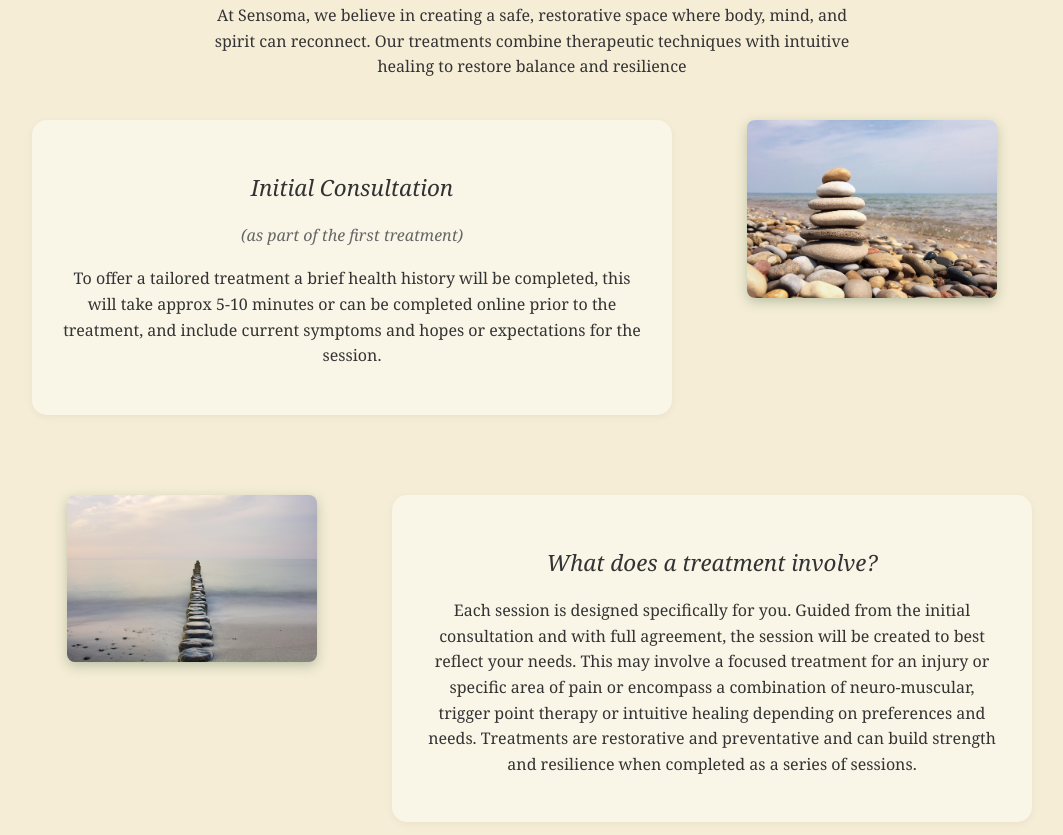
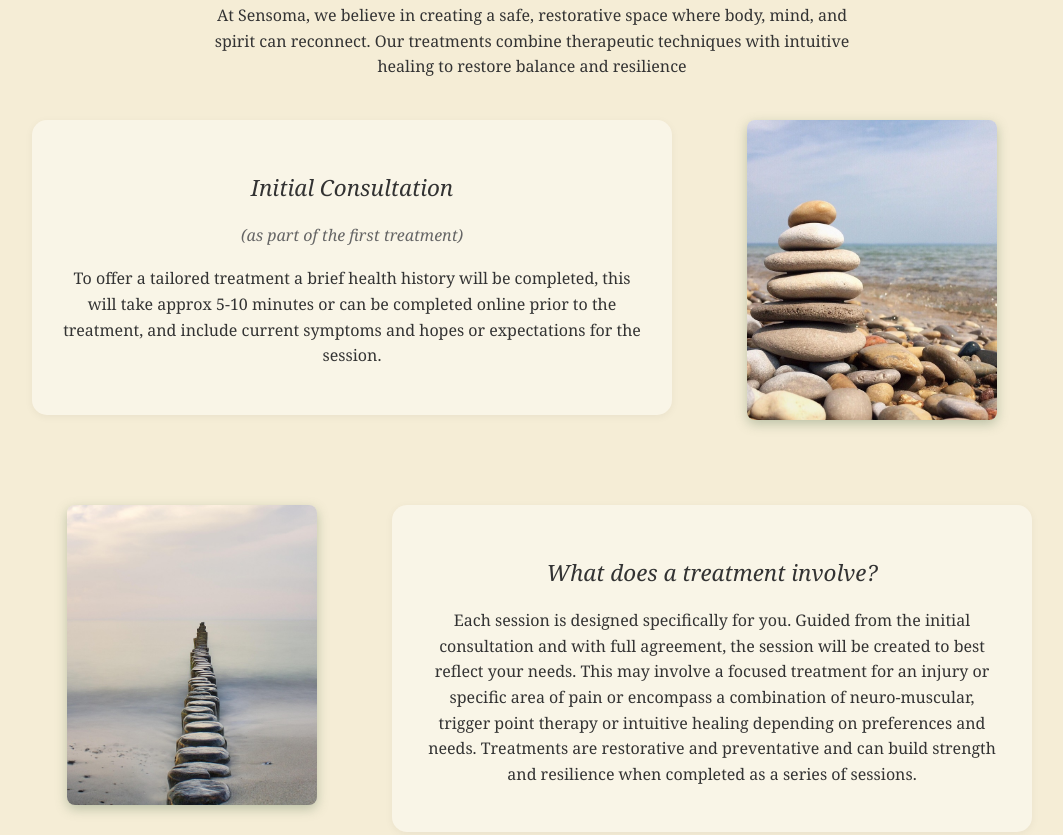
Before and after one commit to rosshunterdev/Sensoma-updated, a plain HTML site: page index.html in a window 1280 px wide. Shown: the part 3440-4275 px from the top of the page, without its empty margins (108-1171 px from the left). Drawn offline with Linux system fonts and the light colour scheme.

Commit message:
changed image sizing in about page

```diff
--- a/sensoma_main.css
+++ b/sensoma_main.css
@@ -952,7 +952,9 @@ About Page
 .treatment-image img {
     width: 100%;
     max-width: 250px;
-    height: auto;
+    height: 100%;
+	min-height:300px;
+	object-fit:cover;
     border-radius: 8px;
     box-shadow: 0 4px 12px rgba(79, 112, 78, 0.35);
 	transition: transform 0.3s ease, box-shadow 0.3s ease;
```
